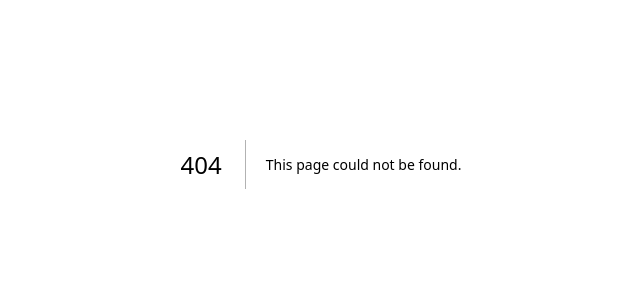
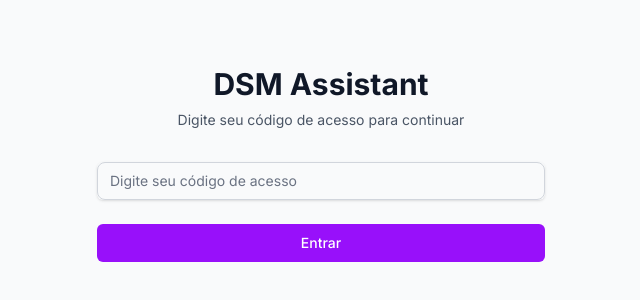
Before and after one commit to evanzreal/dsm-app, a Next.js app: page /login in a window 1280 px wide. Before the commit this address had no page. Shown: the part 236-536 px from the top of the page, without its empty margins (319-959 px from the left). Built offline with nearby package versions, Linux system fonts and the light colour scheme.

Commit message:
feat: implementa sistema de autenticação por código de acesso

```diff
--- /dev/null
+++ b/src/app/login/page.tsx
@@ -0,0 +1,73 @@
+'use client';
+
+import { useState } from 'react';
+import { useRouter } from 'next/navigation';
+import { useAuth } from '@/hooks/useAuth';
+
+export default function LoginPage() {
+  const [code, setCode] = useState('');
+  const [error, setError] = useState('');
+  const router = useRouter();
+  const { login } = useAuth();
+
+  const handleSubmit = (e: React.FormEvent) => {
+    e.preventDefault();
+    setError('');
+
+    if (!code.trim()) {
+      setError('Por favor, insira um código de acesso');
+      return;
+    }
+
+    const success = login(code);
+    if (success) {
+      router.push('/');
+    } else {
+      setError('Código de acesso inválido');
+    }
+  };
+
+  return (
+    <main className="min-h-screen flex items-center justify-center bg-gray-50 px-4">
+      <div className="max-w-md w-full space-y-8">
+        <div className="text-center">
+          <h1 className="text-3xl font-bold text-gray-900">DSM Assistant</h1>
+          <p className="mt-2 text-sm text-gray-600">
+            Digite seu código de acesso para continuar
+          </p>
+        </div>
+
+        <form onSubmit={handleSubmit} className="mt-8 space-y-6">
+          <div className="rounded-md shadow-sm -space-y-px">
+            <div>
+              <label htmlFor="access-code" className="sr-only">
+                Código de Acesso
+              </label>
+              <input
+                id="access-code"
+                type="text"
+                value={code}
+                onChange={(e) => setCode(e.target.value)}
+                className="appearance-none rounded-lg relative block w-full px-3 py-2 border border-gray-300 placeholder-gray-500 text-gray-900 focus:outline-none focus:ring-purple-500 focus:border-purple-500 focus:z-10 sm:text-sm"
+                placeholder="Digite seu código de acesso"
+              />
+            </div>
+          </div>
+
+          {error && (
+            <div className="text-red-600 text-sm text-center">{error}</div>
+          )}
+
+          <div>
+            <button
+              type="submit"
+              className="group relative w-full flex justify-center py-2 px-4 border border-transparent text-sm font-medium rounded-md text-white bg-purple-600 hover:bg-purple-700 focus:outline-none focus:ring-2 focus:ring-offset-2 focus:ring-purple-500"
+            >
+              Entrar
+            </button>
+          </div>
+        </form>
+      </div>
+    </main>
+  );
+}
--- a/src/app/page.tsx
+++ b/src/app/page.tsx
@@ -1,7 +1,11 @@
+'use client';
+
 import Chat from '@/components/Chat';
+import AuthGuard from '@/components/AuthGuard';
 
 export default function Home() {
   return (
+    <AuthGuard>
       <main className="min-h-screen w-full max-w-[430px] mx-auto bg-white relative">
         <div className="fixed top-0 left-0 right-0 max-w-[430px] mx-auto bg-purple-600 text-white p-4 z-10">
           <h1 className="text-lg font-medium">Seu assistente especializado em DSM</h1>
@@ -10,5 +14,6 @@ export default function Home() {
           <Chat />
         </div>
       </main>
+    </AuthGuard>
   );
 }
--- /dev/null
+++ b/src/components/AuthGuard.tsx
@@ -0,0 +1,26 @@
+'use client';
+
+import { useEffect } from 'react';
+import { useRouter } from 'next/navigation';
+import { useAuth } from '@/hooks/useAuth';
+
+export default function AuthGuard({
+  children,
+}: {
+  children: React.ReactNode;
+}) {
+  const { isAuthenticated } = useAuth();
+  const router = useRouter();
+
+  useEffect(() => {
+    if (!isAuthenticated) {
+      router.push('/login');
+    }
+  }, [isAuthenticated, router]);
+
+  if (!isAuthenticated) {
+    return null;
+  }
+
+  return <>{children}</>;
+}
--- /dev/null
+++ b/src/config/auth.ts
@@ -0,0 +1,9 @@
+// Lista de códigos de acesso válidos
+export const VALID_ACCESS_CODES = [
+  'PLUMA2024',
+  'DSM2024',
+  'TESTE123'
+];
+
+// Chave para armazenamento no localStorage
+export const AUTH_STORAGE_KEY = '@pluma-dsm:auth';
--- /dev/null
+++ b/src/hooks/useAuth.ts
@@ -0,0 +1,48 @@
+import { useState, useEffect } from 'react';
+import { VALID_ACCESS_CODES, AUTH_STORAGE_KEY } from '@/config/auth';
+
+interface AuthState {
+  isAuthenticated: boolean;
+  accessCode: string | null;
+}
+
+export function useAuth() {
+  const [authState, setAuthState] = useState<AuthState>({
+    isAuthenticated: false,
+    accessCode: null
+  });
+
+  useEffect(() => {
+    // Verifica se existe um código salvo no localStorage
+    const savedAuth = localStorage.getItem(AUTH_STORAGE_KEY);
+    if (savedAuth) {
+      const { accessCode } = JSON.parse(savedAuth);
+      if (VALID_ACCESS_CODES.includes(accessCode)) {
+        setAuthState({ isAuthenticated: true, accessCode });
+      }
+    }
+  }, []);
+
+  const login = (code: string) => {
+    const normalizedCode = code.trim().toUpperCase();
+    if (VALID_ACCESS_CODES.includes(normalizedCode)) {
+      const newAuthState = { isAuthenticated: true, accessCode: normalizedCode };
+      localStorage.setItem(AUTH_STORAGE_KEY, JSON.stringify(newAuthState));
+      setAuthState(newAuthState);
+      return true;
+    }
+    return false;
+  };
+
+  const logout = () => {
+    localStorage.removeItem(AUTH_STORAGE_KEY);
+    setAuthState({ isAuthenticated: false, accessCode: null });
+  };
+
+  return {
+    isAuthenticated: authState.isAuthenticated,
+    accessCode: authState.accessCode,
+    login,
+    logout
+  };
+}
```
Lines whose indentation alone changed are shown as unchanged.
